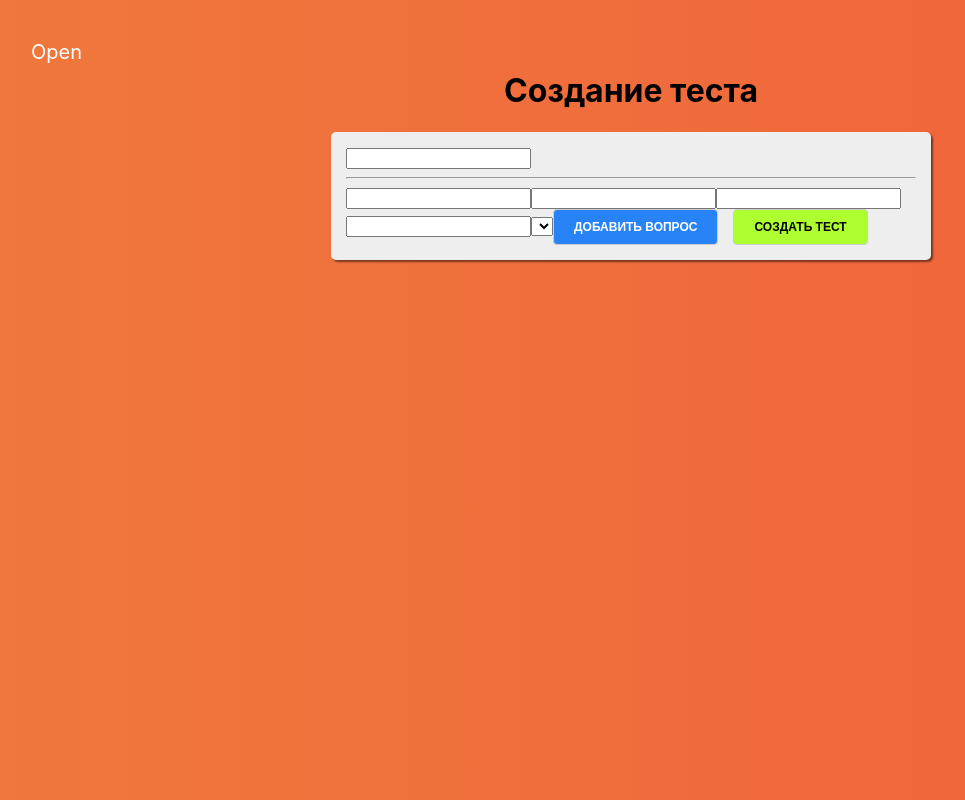
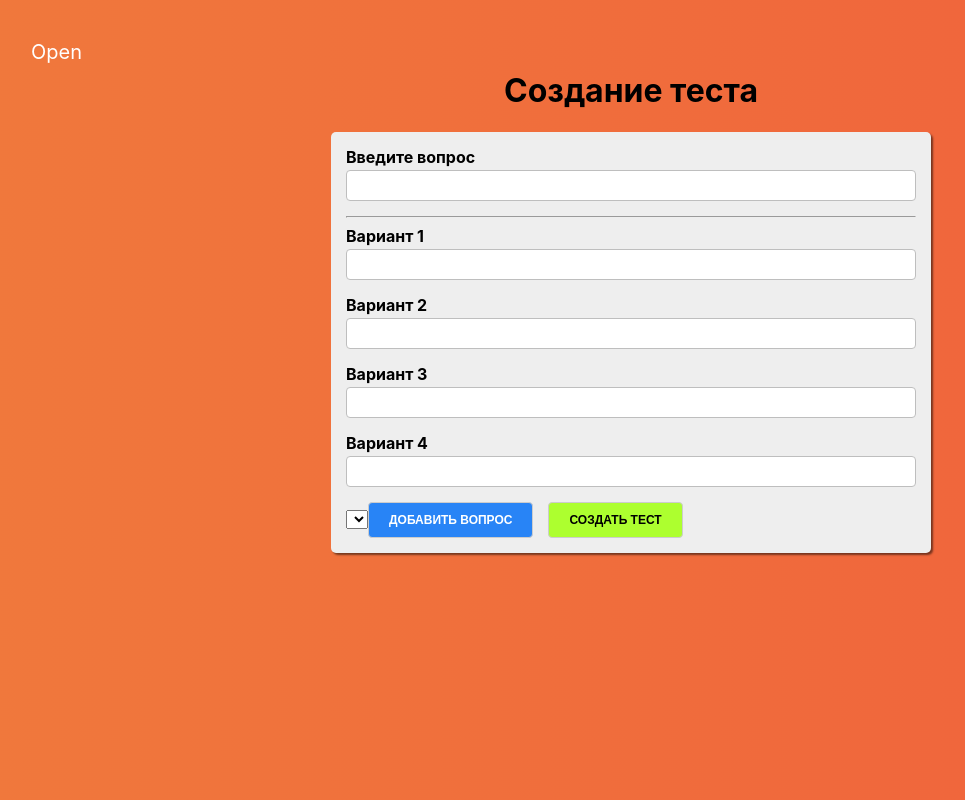
Before and after one commit to ValentinAlekhin/Quiz, a React app: page /quiz-creator in a window 1280 px wide. Shown: the whole page, without its empty margins (9-974 px from the left). Built offline with nearby package versions, Linux system fonts and the light colour scheme.

Commit message:
Add QuizCreator

```diff
--- a/src/UI/Input/Input.module.scss
+++ b/src/UI/Input/Input.module.scss
@@ -12,7 +12,7 @@
     display: block;
     box-sizing: border-box;
     border: 1px solid #bebebe;
-    border-radius: 2px;
+    border-radius: 4px;
     padding: 7px;
     margin: 0 0 5px;
     width: 100%;
--- a/src/containers/QuizCreator/QuizCreator.js
+++ b/src/containers/QuizCreator/QuizCreator.js
@@ -1,8 +1,36 @@
 import React, { Component } from 'react'
 import classes from './QuizCreator.module.scss'
 import Button from '../../UI/Button/Button'
+import Input from '../../UI/Input/Inpit'
+import {createControl} from '../../form/FormFramework'
 
+function createOptionControl(number) {
+  return createControl({
+    label: `Вариант ${number}`,
+    errorMessage: 'Значение не может быть пустым',
+    id: number
+  }, { required: true })
+}
+
+function createFormControls() {
+  return {
+    question: createControl({
+      label: 'Введите вопрос',
+      errorMessage: 'Вопрос не может быть пустым'
+    }, { required: true }),
+    option1: createOptionControl(1),
+    option2: createOptionControl(2),
+    option3: createOptionControl(3),
+    option4: createOptionControl(4),
+  }
+}
 export default class QuizCreator extends Component {
+
+  state = {
+    quiz: [],
+    formControls: createFormControls(),
+  }
+
   submitHandler = e => {
     e.preventDefault()
   }
@@ -15,6 +43,31 @@ export default class QuizCreator extends Component {
 
   }
 
+  changeHandler = (target, controlName) => {
+
+  }
+
+  renderControls() {
+    return Object.keys(this.state.formControls).map((controlName, index) => {
+      const {label, errorMessage, value, valid, validation, touched} = this.state.formControls[controlName]
+
+      return (
+        <React.Fragment key={index}>
+          <Input
+            label={label}
+            value={value}
+            valid={valid}
+            shoudValidate={!validation}
+            touched={touched}
+            errorMessage={errorMessage}
+            onChange={e => this.changeHandler(e.target.value, controlName)}
+          />
+          { index === 0 ? <hr/> : null }
+        </React.Fragment>
+      )
+    })
+  }
+
   render() {
     return (
       <div className={classes.QuizCreator}>
@@ -22,12 +75,8 @@ export default class QuizCreator extends Component {
           <h1>Создание теста</h1>
 
           <form onSubmit={this.submitHandler}>
-            <input type="text"></input>
-            <hr/>
-            <input type="text"></input>
-            <input type="text"></input>
-            <input type="text"></input>
-            <input type="text"></input>
+
+            { this.renderControls() }
 
             <select></select>
 
--- /dev/null
+++ b/src/form/FormFramework.js
@@ -0,0 +1,9 @@
+export function createControl(config, validation) {
+  return {
+    ...config,
+    validation,
+    valid: !validation,
+    touched: false,
+    value: ''
+  }
+}
```
Also changed, not shown: 1 other file (tests, documents, lock files or other folders).
